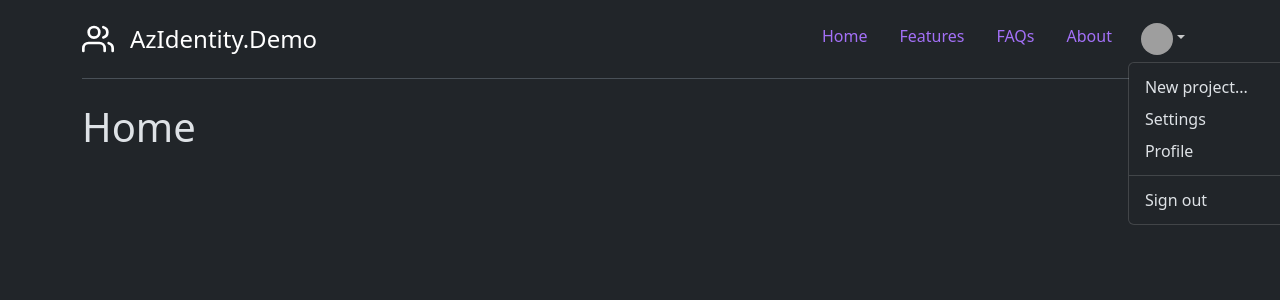
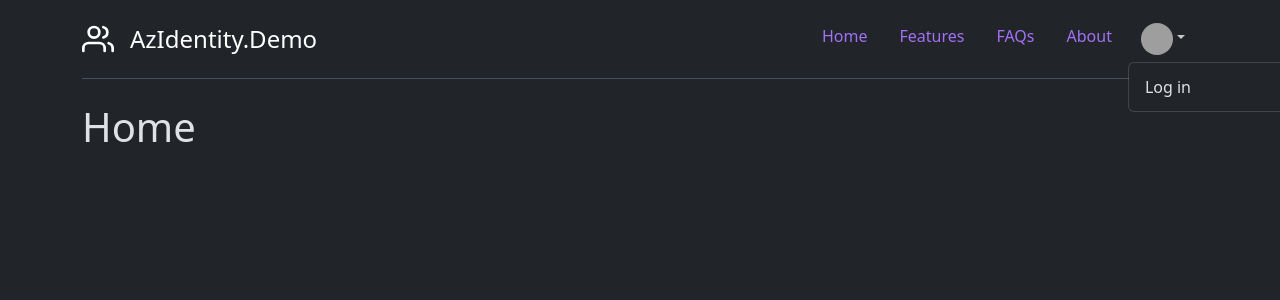
Before and after one commit to jcoliz/AzIdentity.Demo, a Nuxt app: page / in a window 1280 px wide. Both pictures are taken after a click on the button 1162 px from the left and 39 px from the top of the page. Shown: the top 300 px of the page. Built offline with nearby package versions, Linux system fonts and the light colour scheme; grey boxes are pictures that could not be loaded.

Commit message:
feat: Change menu state when logging in or out

```diff
--- a/components/LoginState.vue
+++ b/components/LoginState.vue
@@ -4,6 +4,18 @@
 // with Nuxt, so I am entirely recreating it here :(
 //
 // TODO: Need to make more general purpose
+
+const isLoggedIn = ref(false)
+
+function login()
+{
+    isLoggedIn.value = true
+}
+
+function logout()
+{
+    isLoggedIn.value = false
+}
 
 const showing = ref(false)
 const dropdownMenuEl = ref<HTMLElement>()
@@ -36,12 +48,13 @@ onUnmounted(() => {
           <button ref="dropdownMenuEl" class="btn btn-none d-block link-body-emphasis text-decoration-none dropdown-toggle" @click="toggle" aria-expanded="false">
             <img src="https://github.com/mdo.png" alt="mdo" width="32" height="32" class="rounded-circle">
           </button>
-          <ul v-if="showing" class="dropdown-menu text-small show" style="">
-            <li><a class="dropdown-item" >New project...</a></li>
-            <li><a class="dropdown-item" >Settings</a></li>
+          <ul v-if="showing && isLoggedIn" class="dropdown-menu text-small show" style="">
             <li><a class="dropdown-item" >Profile</a></li>
             <li><hr class="dropdown-divider"></li>
-            <li><a class="dropdown-item" >Sign out</a></li>
+            <li><a class="dropdown-item" @click="logout()" >Sign out</a></li>
+          </ul>
+          <ul v-if="showing && ! isLoggedIn" class="dropdown-menu text-small show" style="">
+            <li><a class="dropdown-item" @click="login()" >Log in</a></li>
           </ul>
         </div>
 </template>
```
